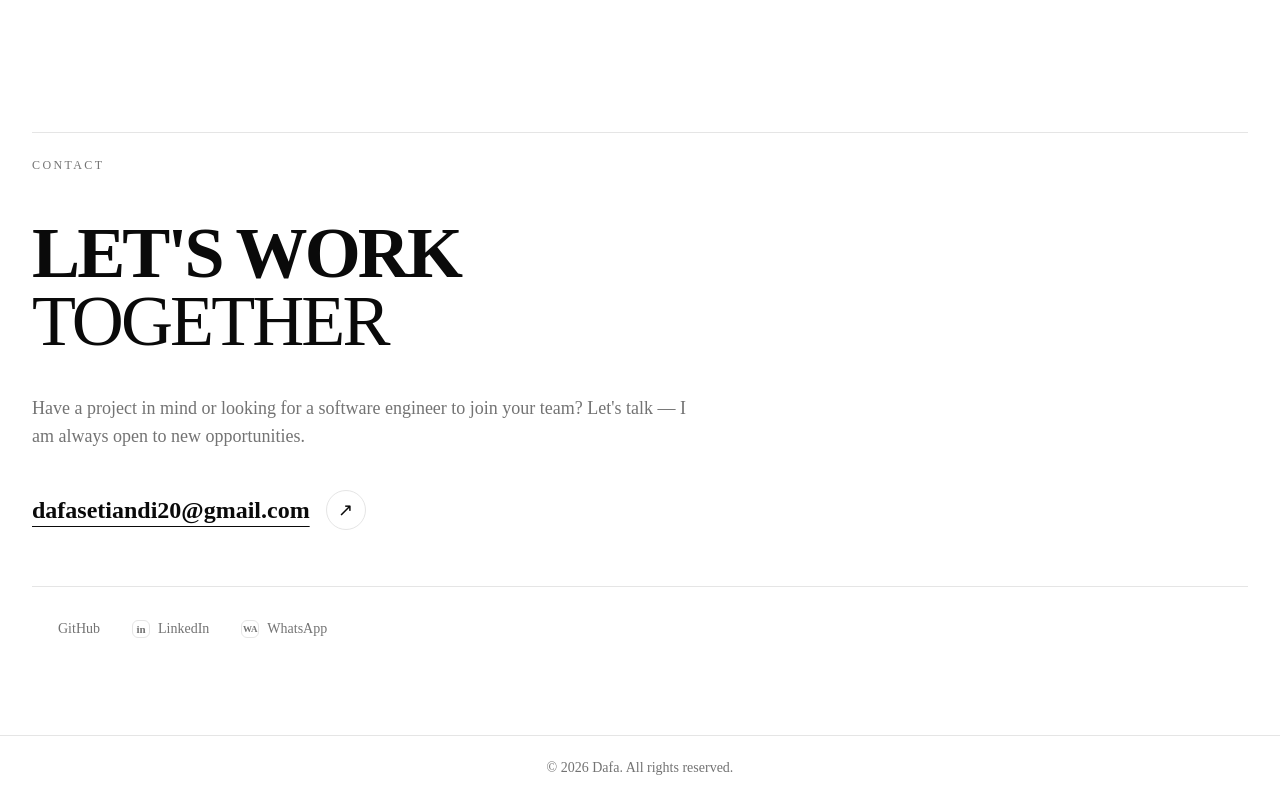
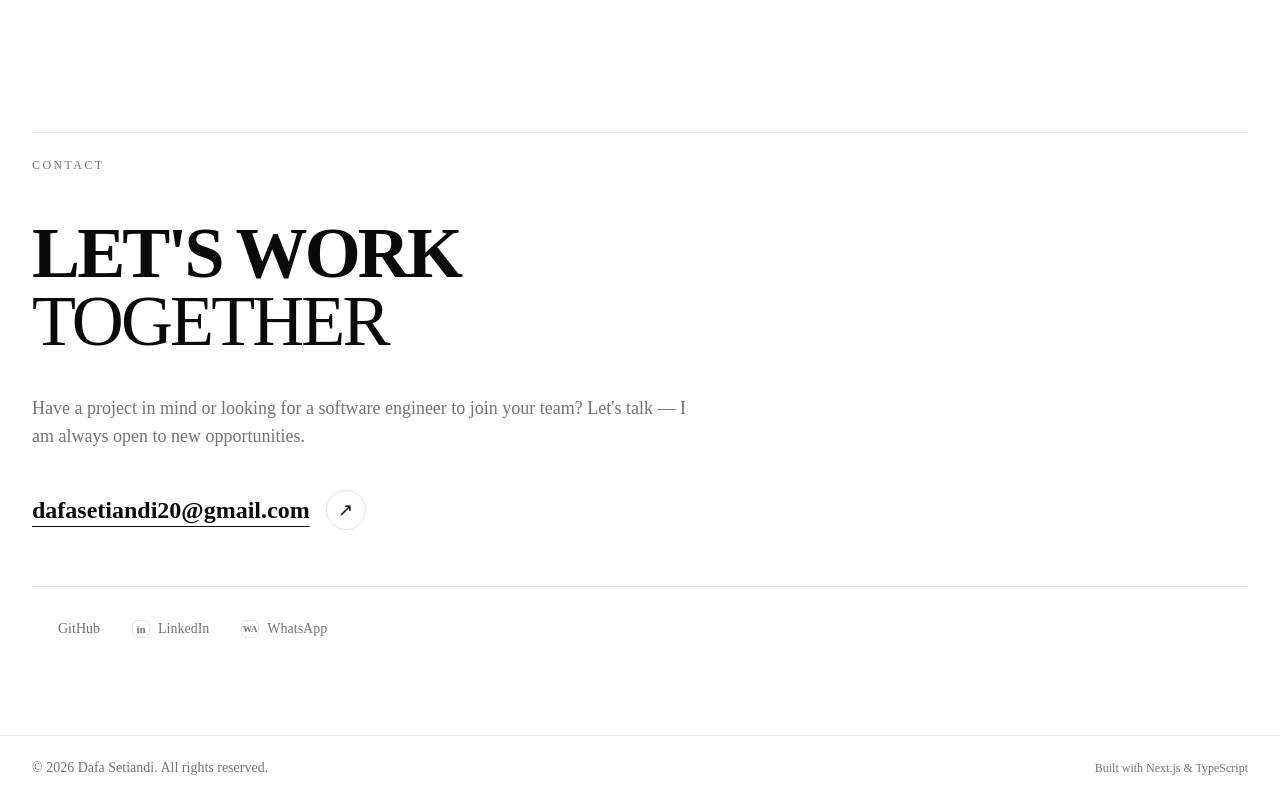
Before and after one commit to kemod/dafa-portofolio, a Next.js app: page / in a window 1280 px wide. Shown: the part 8792-9592 px from the top of the page. Built offline with nearby package versions, Linux system fonts and the light colour scheme; some icons are missing.

Commit message:
feat: finalize portfolio footer

```diff
--- a/src/components/layout/footer.tsx
+++ b/src/components/layout/footer.tsx
@@ -14,9 +14,13 @@ export function Footer({
       className={cn("w-full border-t", className)}
       {...props}
     >
-      <Container className="flex min-h-16 items-center justify-center">
+      <Container className="flex min-h-16 flex-col items-center justify-center gap-2 py-4 sm:flex-row sm:justify-between">
         <p className="text-sm text-muted-foreground">
-          © 2026 Dafa. All rights reserved.
+          © 2026 Dafa Setiandi. All rights reserved.
+        </p>
+
+        <p className="text-xs text-muted-foreground">
+          Built with Next.js &amp; TypeScript
         </p>
       </Container>
     </footer>
```
